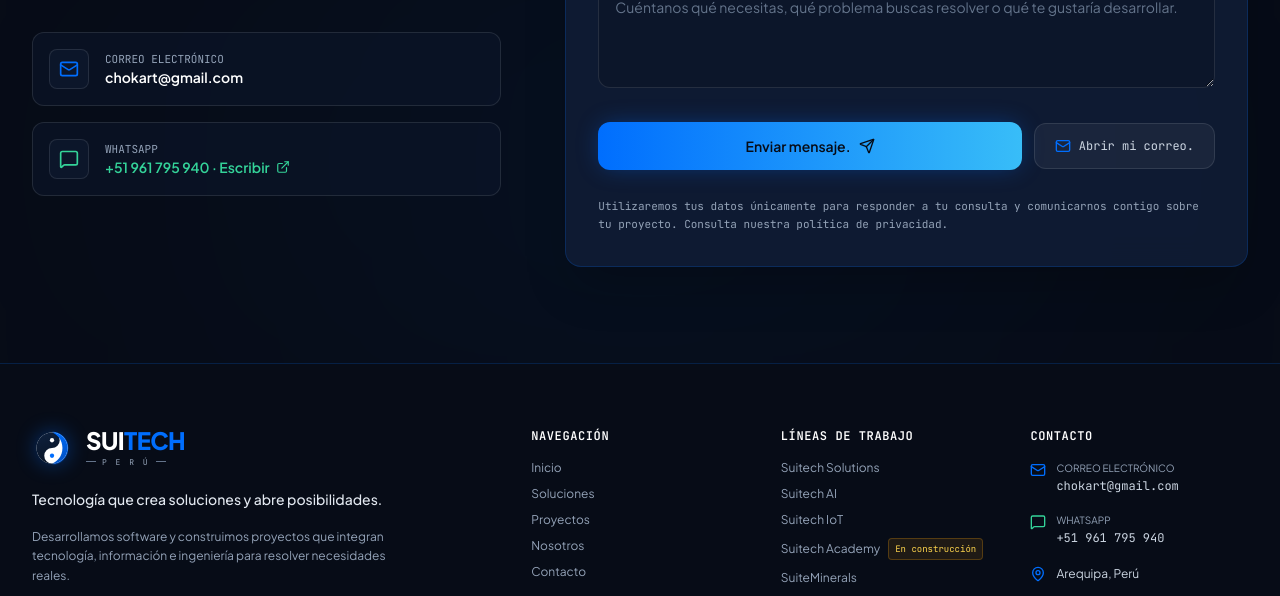
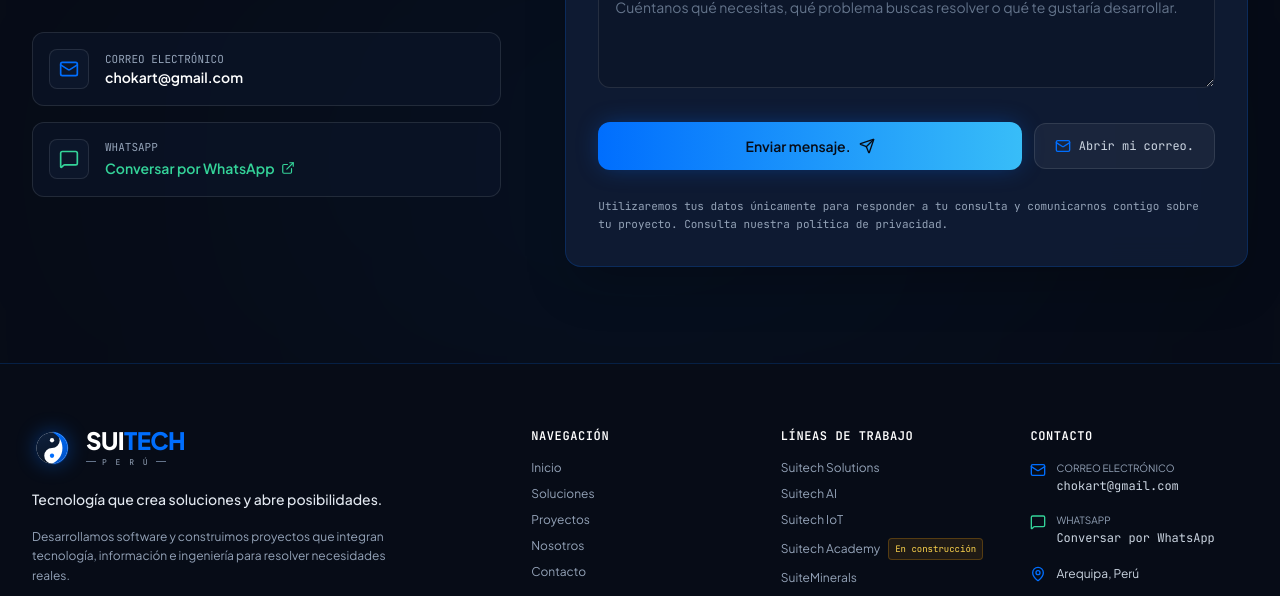
Before and after one commit to chokart/suitech, a Vue app: page / in a window 1280 px wide. Shown: the part 4575-5171 px from the top of the page. Built offline with nearby package versions, Linux system fonts and the light colour scheme; no server answers.

Commit message:
Ocultar numero visible de WhatsApp y conservar enlace directo

```diff
--- a/src/components/home/ContactSection.vue
+++ b/src/components/home/ContactSection.vue
@@ -158,14 +158,16 @@
               </div>
               <div>
                 <div class="text-[11px] font-mono uppercase text-slate-400">WHATSAPP</div>
-                <button
-                  type="button"
-                  @click="sendViaWhatsapp"
-                  class="text-sm font-semibold text-emerald-400 hover:text-emerald-300 flex items-center gap-1.5 transition-colors"
+                <a
+                  :href="BRAND_INFO.whatsappUrl"
+                  target="_blank"
+                  rel="noopener noreferrer"
+                  @click.prevent="sendViaWhatsapp"
+                  class="text-sm font-semibold text-emerald-400 hover:text-emerald-300 inline-flex items-center gap-1.5 transition-colors cursor-pointer"
                 >
-                  <span>+51 961 795 940 · Escribir</span>
+                  <span>Conversar por WhatsApp</span>
                   <ExternalLink class="w-3.5 h-3.5" />
-                </button>
+                </a>
               </div>
             </div>
           </div>
--- a/src/data/suitechData.ts
+++ b/src/data/suitechData.ts
@@ -13,7 +13,7 @@
   shortDescription: 'Desarrollamos software y construimos proyectos que integran tecnología, información e ingeniería para resolver necesidades reales.',
   contactEmail: (import.meta.env.VITE_CONTACT_EMAIL as string) || 'chokart@gmail.com',
   whatsappNumber: isRealWhatsapp ? envWhatsapp : null,
-  whatsappDisplay: '+51 961 795 940',
+  whatsappDisplay: 'Conversar por WhatsApp',
   whatsappUrl: isRealWhatsapp ? `https://wa.me/${envWhatsapp}?text=Hola%20Suitech,%20deseo%20conversar%20sobre%20un%20proyecto%20tecnol%C3%B3gico` : null,
   linkedinUrl: (import.meta.env.VITE_LINKEDIN_URL as string) || null,
   youtubeUrl: (import.meta.env.VITE_YOUTUBE_URL as string) || null,
```
